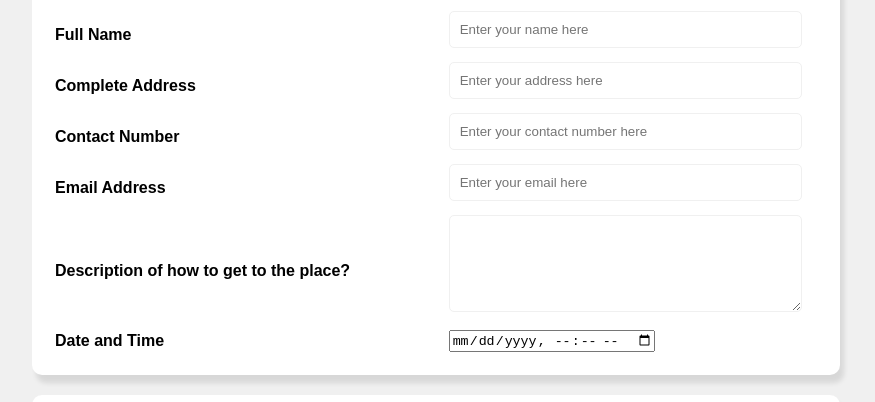
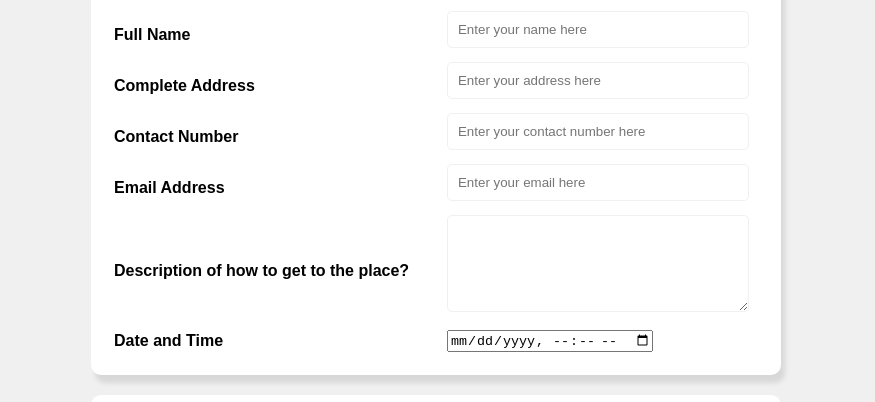
Before and after one commit to justAFleetingTumbleweed/forms, a plain HTML site: page index.html in a window 1280 px wide. Shown: the part 112-514 px from the top of the page, without its empty margins (204-1079 px from the left). Drawn offline with Linux system fonts and the light colour scheme.

Commit message:
changed width size to fixed size

```diff
--- a/index.html
+++ b/index.html
@@ -33,7 +33,7 @@
 				box-shadow: 4px 8px 5px rgba(0, 0, 0, 0.1);
 				padding: 20px;
 				margin: 20px auto;
-				max-width: 60vw;
+				max-width: 650px;
 			}
 
 			table {
```
